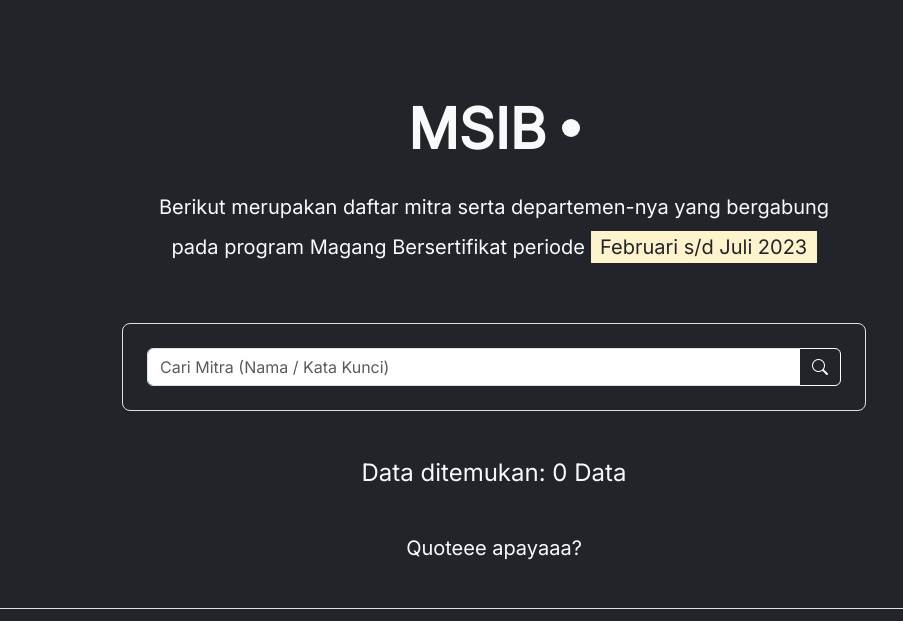
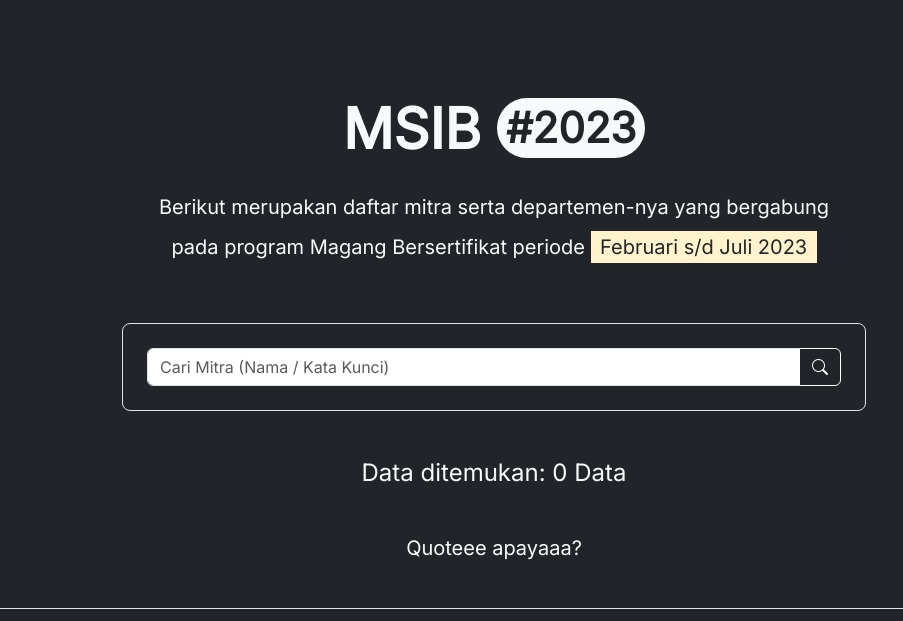
Before and after one commit to ary-bod/msib-kampusmerdeka, a plain HTML site: page index.html in a window 1280 px wide. Shown: the top 621 px of the page, without its empty margins (146-1049 px from the left). Drawn offline with nearby package versions, Linux system fonts and the light colour scheme; no server answers.

Commit message:
Update index.html

```diff
--- a/index.html
+++ b/index.html
@@ -84,7 +84,7 @@
   <main class="container dsb">
     <div class="px-4 py-5 mt-5 text-center">
       <h1 class="display-4 fw-bold d-flex align-items-center justify-content-center">MSIB
-        <span class="badge bg-light text-dark rounded-pill ms-3"</span>
+        <span class="badge bg-light text-dark rounded-pill ms-3">#2023</span>
       </h1>
       <div class="col-lg-8 mx-auto mt-4">
         <p class="h5 lh-lg">Berikut merupakan daftar mitra serta departemen-nya yang bergabung pada program Magang
```
